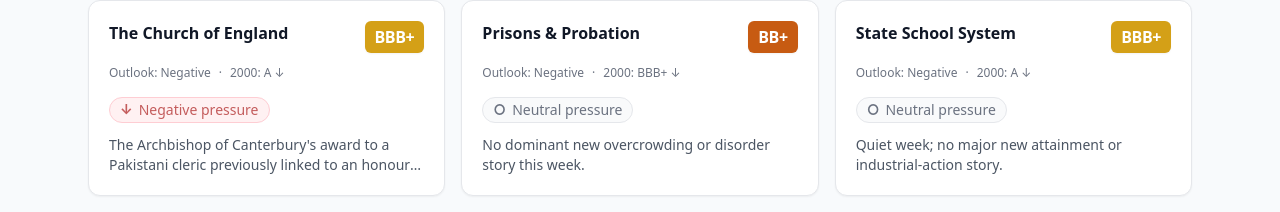
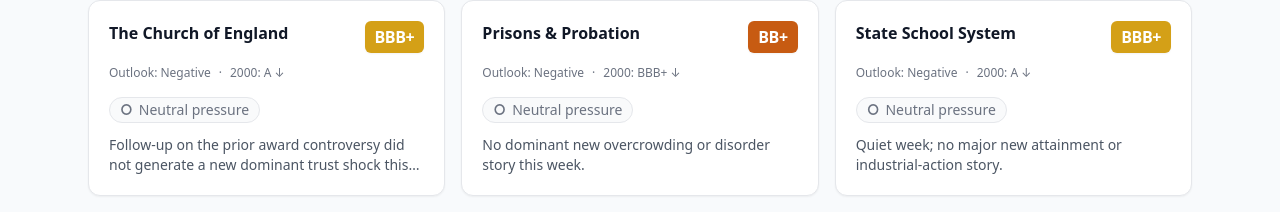
Before and after one commit to stumpyuk1/gir-institutional-ratings, a Next.js app: page / in a window 1280 px wide. Shown: the part 1835-2047 px from the top of the page. Built offline with nearby package versions, Linux system fonts and the light colour scheme.

Commit message:
Weekly signals 20-26 Sep 2026: Church of England to Neutral

```diff
--- a/data/institutions-part3.ts
+++ b/data/institutions-part3.ts
@@ -11,9 +11,9 @@
     formalDate: "2026-Q2",
     baseline2000: "A",
     trajectory: "Deteriorating",
-    weeklySignal: "Negative",
-    signalWeek: "13 – 19 Sep 2026",
-    signalDriver: "The Archbishop of Canterbury's award to a Pakistani cleric previously linked to an honour for Osama bin Laden, together with associated imagery, drew public and political criticism of reputational damage and institutional judgement this week.",
+    weeklySignal: "Neutral",
+    signalWeek: "20 – 26 Sep 2026",
+    signalDriver: "Follow-up on the prior award controversy did not generate a new dominant trust shock this week.",
     summary: "The Church of England remains the established church with residual soft-power and civic roles. Attendance, membership and cultural authority have declined substantially since 2000; safeguarding failures have damaged trust.",
     trajectoryNotes: [
       "Weekly attendance and membership have fallen sharply over 25 years.",
@@ -47,7 +47,7 @@
     baseline2000: "BBB+",
     trajectory: "Deteriorating",
     weeklySignal: "Neutral",
-    signalWeek: "13 – 19 Sep 2026",
+    signalWeek: "20 – 26 Sep 2026",
     signalDriver: "No dominant new overcrowding or disorder story this week.",
     summary: "The prison and probation system operates under chronic overcrowding, staffing shortages and high reoffending rates. Safety and rehabilitation performance have deteriorated relative to the early 2000s baseline.",
     trajectoryNotes: [
@@ -82,7 +82,7 @@
     baseline2000: "A",
     trajectory: "Deteriorating",
     weeklySignal: "Neutral",
-    signalWeek: "13 – 19 Sep 2026",
+    signalWeek: "20 – 26 Sep 2026",
     signalDriver: "Quiet week; no major new attainment or industrial-action story.",
     summary: "The state school system continues to deliver universal provision. Attainment gaps, teacher recruitment/retention and post-pandemic recovery pressures have eroded the overall profile from the early-2000s baseline.",
     trajectoryNotes: [
@@ -117,7 +117,7 @@
     baseline2000: "A",
     trajectory: "Stable",
     weeklySignal: "Neutral",
-    signalWeek: "13 – 19 Sep 2026",
+    signalWeek: "20 – 26 Sep 2026",
     signalDriver: "No major new tax-administration or customer-service story this week.",
     summary: "HMRC collects the bulk of UK tax revenue with improving digital channels. Customer service performance and complexity of the tax code remain persistent criticisms; compliance yield is a relative strength.",
     trajectoryNotes: [
@@ -152,7 +152,7 @@
     baseline2000: "A",
     trajectory: "Deteriorating",
     weeklySignal: "Neutral",
-    signalWeek: "13 – 19 Sep 2026",
+    signalWeek: "20 – 26 Sep 2026",
     signalDriver: "Quiet week; no major new disclosure or charging-decision controversy.",
     summary: "The Crown Prosecution Service and related prosecutorial functions operate under caseload and disclosure pressures. Public confidence has been affected by high-profile failures and backlogs in the wider criminal justice system.",
     trajectoryNotes: [
@@ -187,7 +187,7 @@
     baseline2000: "A+",
     trajectory: "Deteriorating",
     weeklySignal: "Neutral",
-    signalWeek: "13 – 19 Sep 2026",
+    signalWeek: "20 – 26 Sep 2026",
     signalDriver: "Quiet week after last month's wildfire coverage; no new dominant trust story.",
     summary: "External public trust remains among the highest of any UK public service, and emergency response is still broadly effective. Lengthening response times, on-call recruitment/retention pressure, post-Grenfell building-safety demands, and HMICFRS findings on culture and misconduct have eroded the overall profile from a clear A+ baseline.",
     trajectoryNotes: [
@@ -200,7 +200,7 @@
       { name: "Public Trust & Respect", judgement: "Strong positive externally", snapshot: "Highest public affection among blue-light services; internal culture, bullying and misconduct findings are a growing legitimacy risk.", trend: "Stable" },
       { name: "Performance & Effectiveness", judgement: "Adequate under strain", snapshot: "Emergency response generally effective; primary-fire response times have lengthened; building-safety enforcement capacity is under pressure.", trend: "Deteriorating" },
       { name: "Financial / Operational Sustainability", judgement: "Borderline under strain", snapshot: "On-call recruitment/retention headwinds, reduced whole-time headcount since 2010, and rising capital costs for fleet and specialist equipment.", trend: "Deteriorating" },
-      { name: "International Standing", judgement: "Strong", snapshot: "Operational guidance, USAR capability and post-2017 building fire-safety technical contribution retain high OECD standing.", trend: "Stable" },
+      { name: "International Standing", judgement: "Strong", snapshot: "Operational guidance, USAR capability and post-Grenfell building fire-safety technical contribution retain high OECD standing.", trend: "Stable" },
       { name: "Shock Absorption & Adaptive Capacity", judgement: "Strong", snapshot: "Strong resilience on floods, wildfires and multi-agency emergencies; workforce planning and cultural reform capacity remain uneven across services.", trend: "Stable" }
     ],
     peers: [
```
